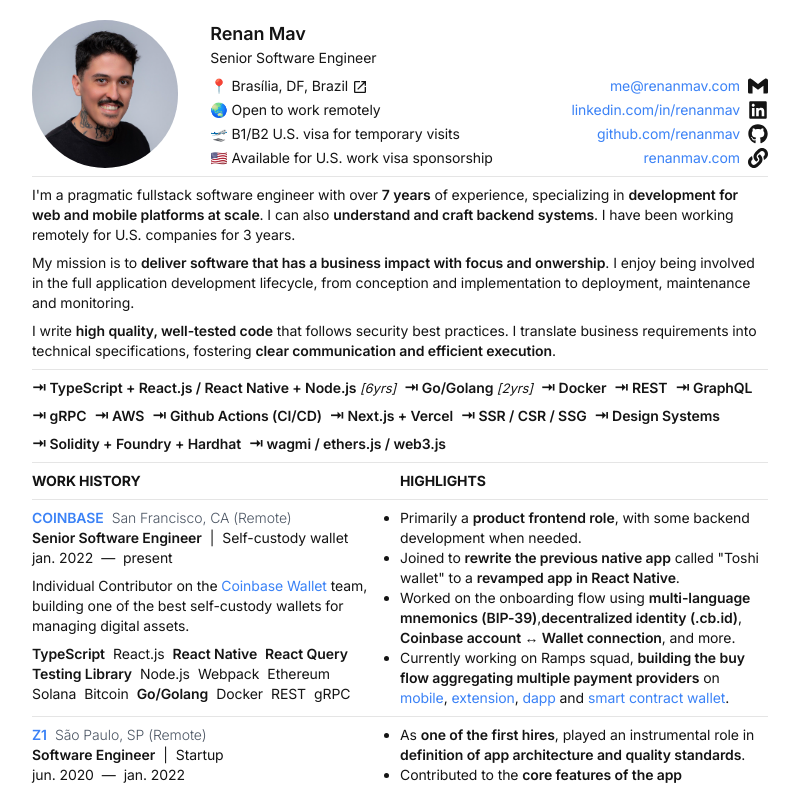
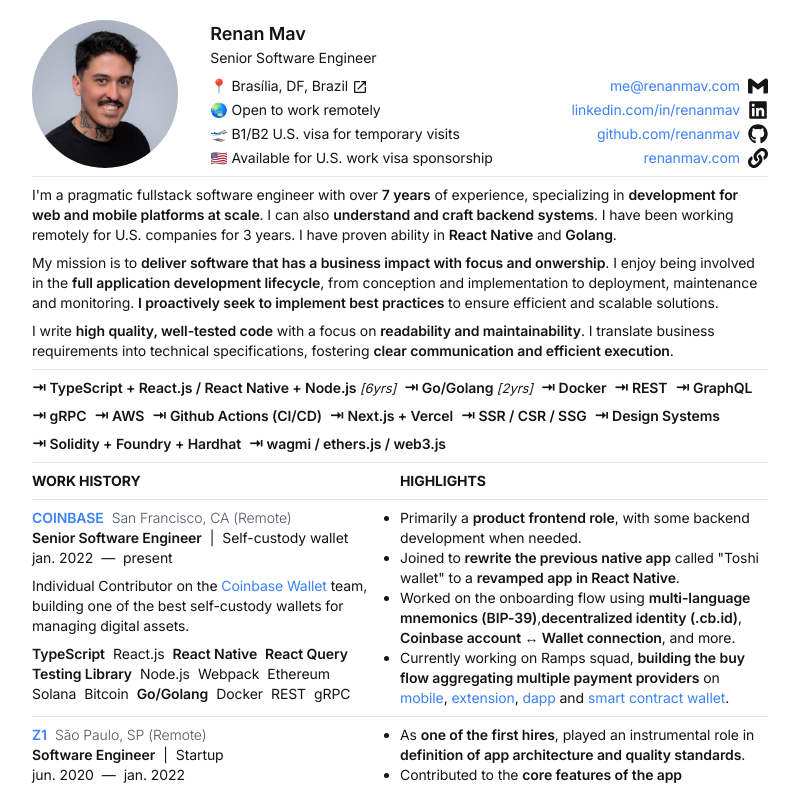
Before and after one commit to renanmav/renanmav.com, a Next.js app: page /cv in a window 1280 px wide. Shown: the top 787 px of the page, without its empty margins (240-1039 px from the left). Built offline with nearby package versions, Linux system fonts and the light colour scheme.

Commit message:
small tweaks to personal summary (∩ᵔ ᵕ ᵔ )⊃━☆ﾟ.*+.

```diff
--- a/app/(private)/cv/personal-summary.tsx
+++ b/app/(private)/cv/personal-summary.tsx
@@ -19,7 +19,7 @@ function PastExperience() {
       of experience, specializing in{" "}
       <Bold>development for web and mobile platforms at scale</Bold>. I can also{" "}
       <Bold>understand and craft backend systems</Bold>. I have been working
-      remotely for U.S. companies for 3 years.
+      remotely for U.S. companies for 3 years. I have proven ability in <Bold>React Native</Bold> and <Bold>Golang</Bold>.
     </p>
   );
 }
@@ -31,9 +31,9 @@ function Mission() {
       <Bold>
         deliver software that has a business impact with focus and onwership
       </Bold>
-      . I enjoy being involved in the full application development lifecycle,
+      . I enjoy being involved in the <Bold>full application development lifecycle</Bold>,
       from conception and implementation to deployment, maintenance and
-      monitoring.
+      monitoring. <Bold>I proactively seek to implement best practices</Bold> to ensure efficient and scalable solutions.
     </p>
   );
 }
@@ -41,8 +41,7 @@ function Mission() {
 function HardAndSoftSkills() {
   return (
     <p>
-      I write <Bold>high quality, well-tested code</Bold> that follows security
-      best practices. I translate business requirements into technical
+      I write <Bold>high quality, well-tested code</Bold> with a focus on <Bold>readability and maintainability</Bold>. I translate business requirements into technical
       specifications, fostering{" "}
       <Bold>clear communication and efficient execution</Bold>.
     </p>
```
